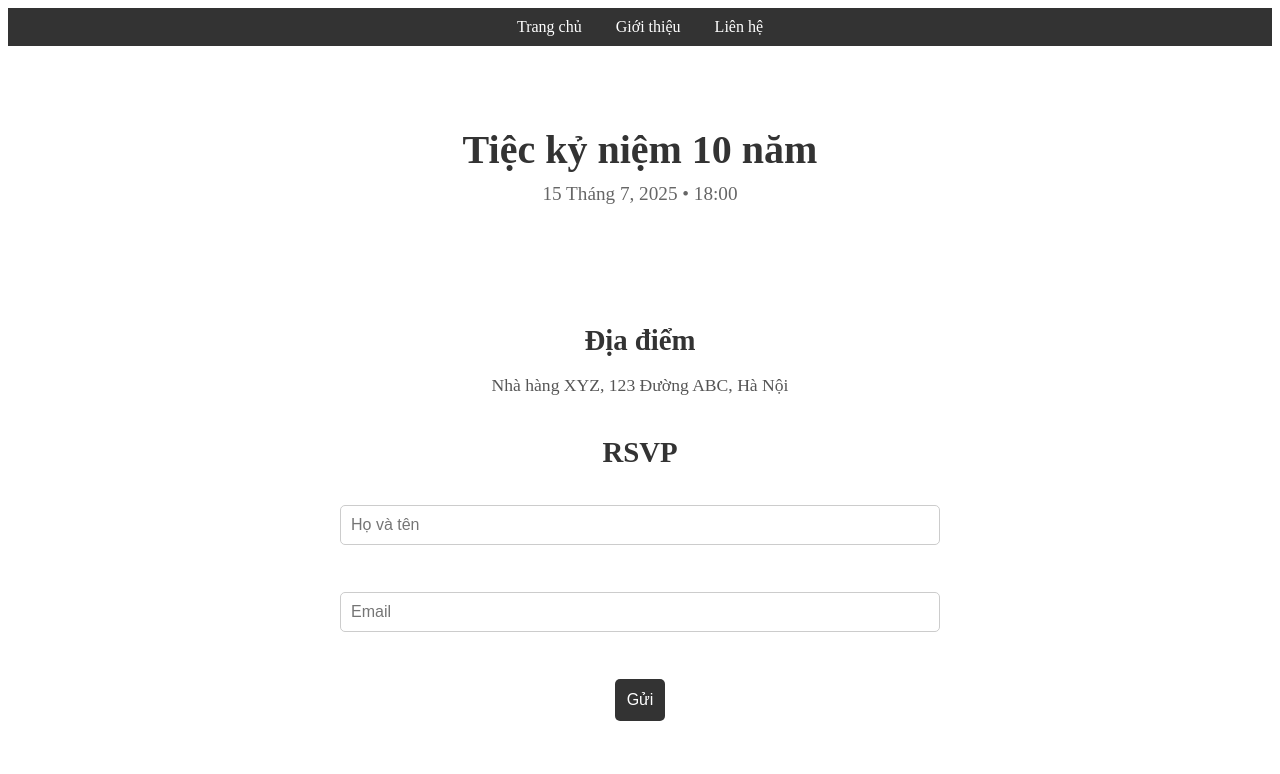
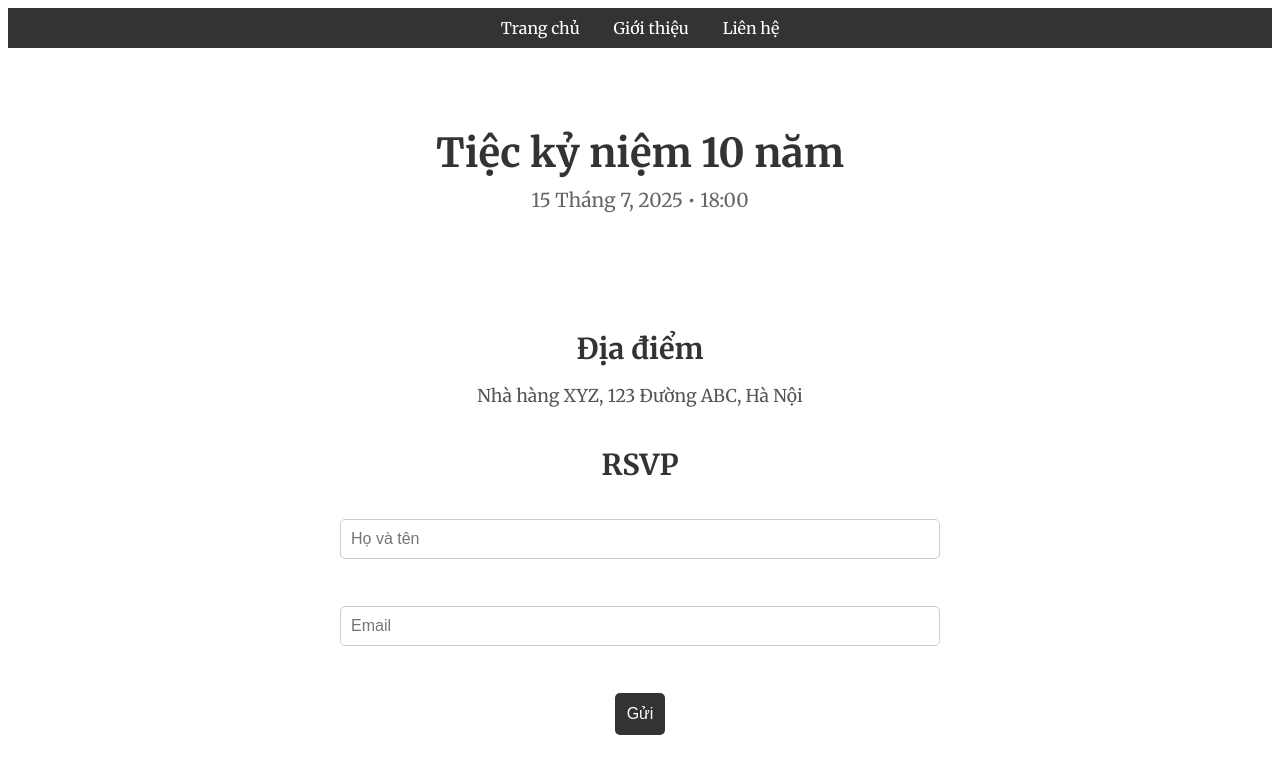
Before and after one commit to duongwt/ex4mple.github.io, a Jekyll site: the page built from index.html, in a window 1280 px wide. Shown: the top 774 px of the page. Built offline with Jekyll 4.4.1, drawn with Linux system fonts in a browser that asks for light colours.

Commit message:
Use Merriweather font for homepage headings

```diff
--- a/_layouts/default.html
+++ b/_layouts/default.html
@@ -6,6 +6,8 @@
   <title>{{ page.title }} | {{ site.title }}</title>
   <meta name="description" content="{{ site.description }}">
   <link rel="stylesheet" href="{{ '/style.css' | relative_url }}">
+  <!-- Google Font: Merriweather -->
+  <link href="https://fonts.googleapis.com/css2?family=Merriweather:wght@400;700&display=swap" rel="stylesheet">
 </head>
 <body>
   <nav style="background:#333;padding:10px;text-align:center;">
--- a/style.css
+++ b/style.css
@@ -1,3 +1,6 @@
+body {
+  font-family: 'Merriweather', serif;
+}
 /* Minimalist Hero */
 .hero {
   text-align: center;
```
